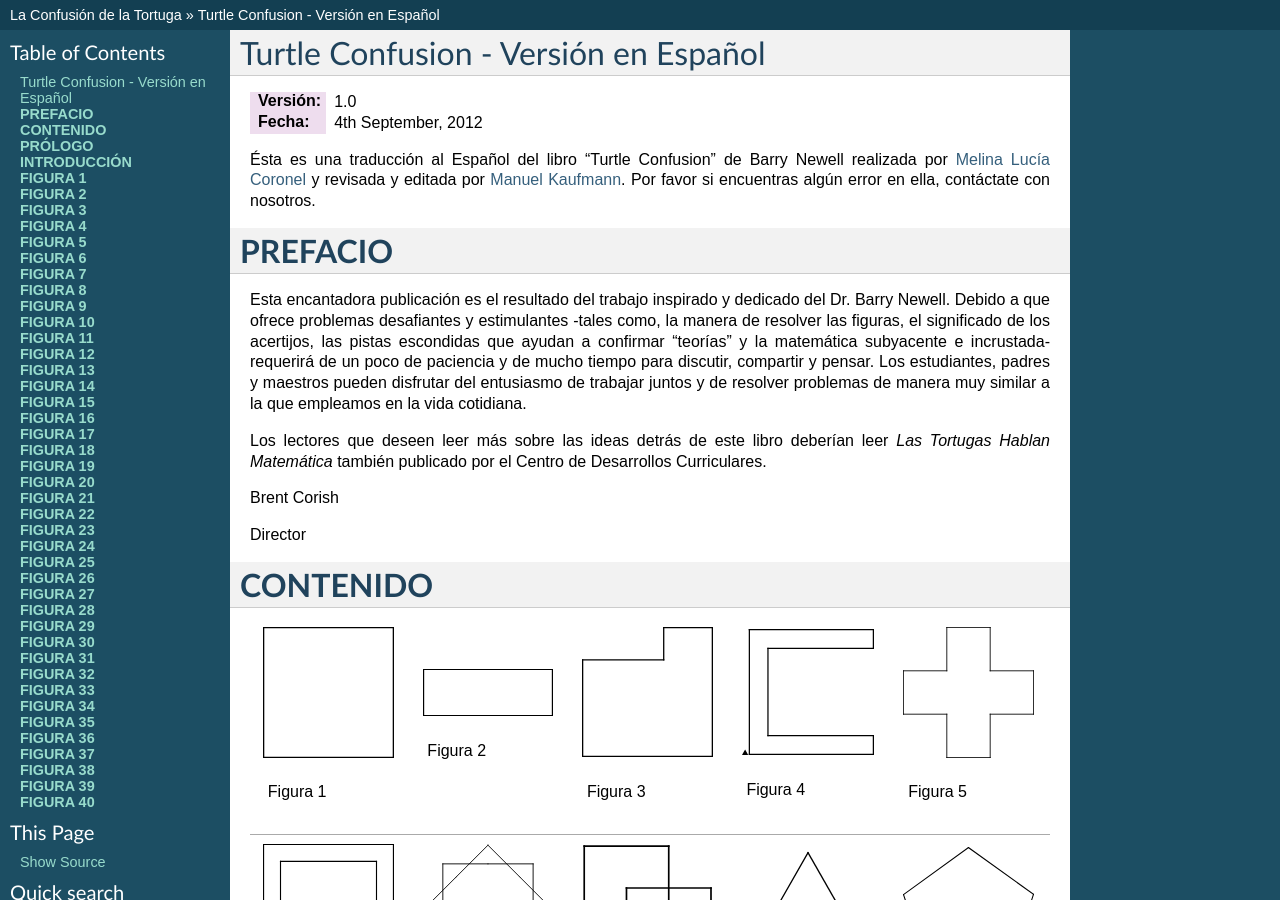
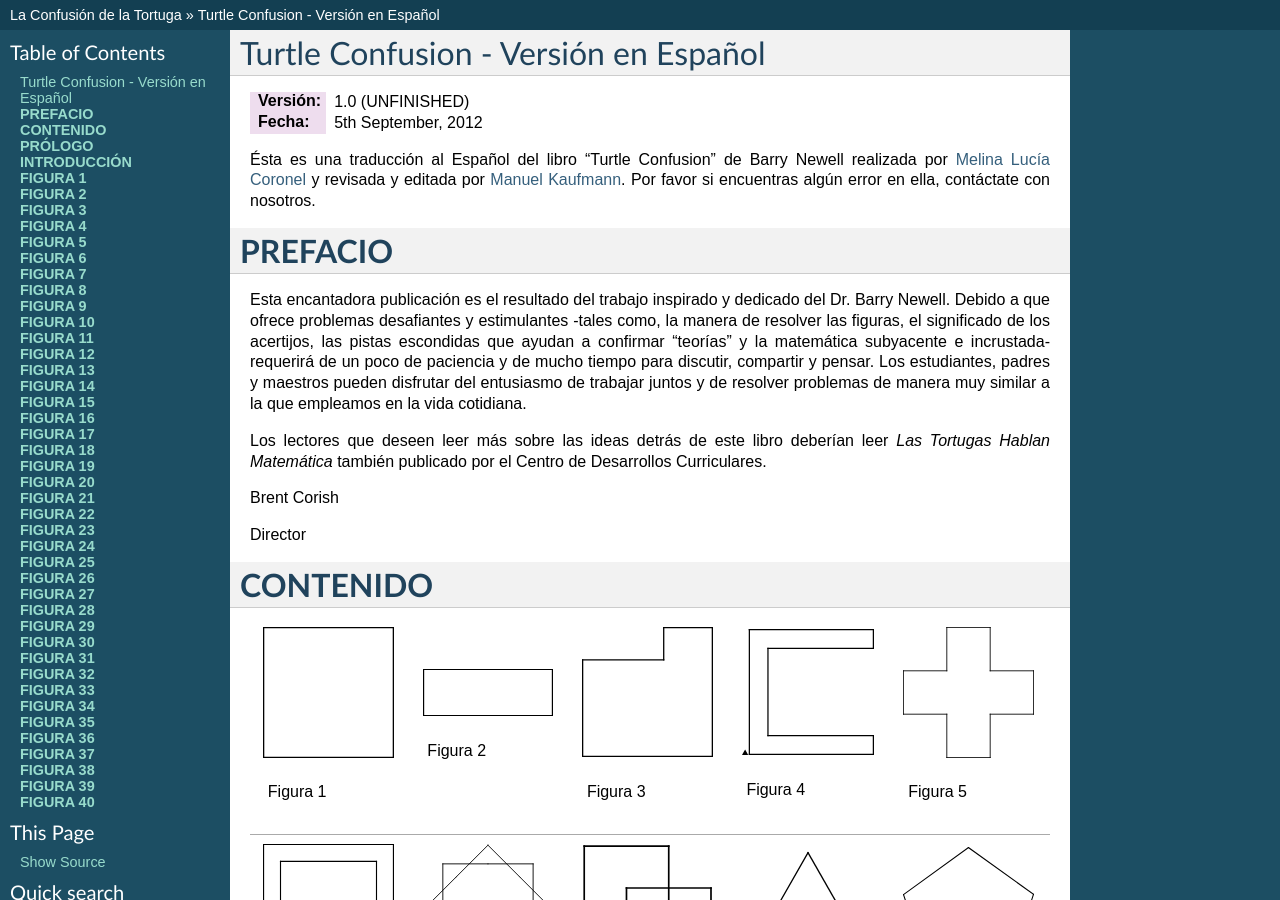
Before and after one commit to humitos/turtle-confusion-es, a Sphinx documentation site: the page built from docs/index.rst, in a window 1280 px wide and 900 px high. Built offline with Sphinx 7.4.7, drawn with Linux system fonts in a browser that asks for light colours.

Commit message:
UNFINISHED version comment

```diff
--- a/docs/index.rst
+++ b/docs/index.rst
@@ -4,8 +4,8 @@
 Turtle Confusion - Versión en Español
 =====================================
 
-:Versión: 1.0
-:Fecha: 4th September, 2012
+:Versión: 1.0 (UNFINISHED)
+:Fecha: 5th September, 2012
 
 .. We are asking to the author about the License of this Translation.
 .. :Copyright:
```
